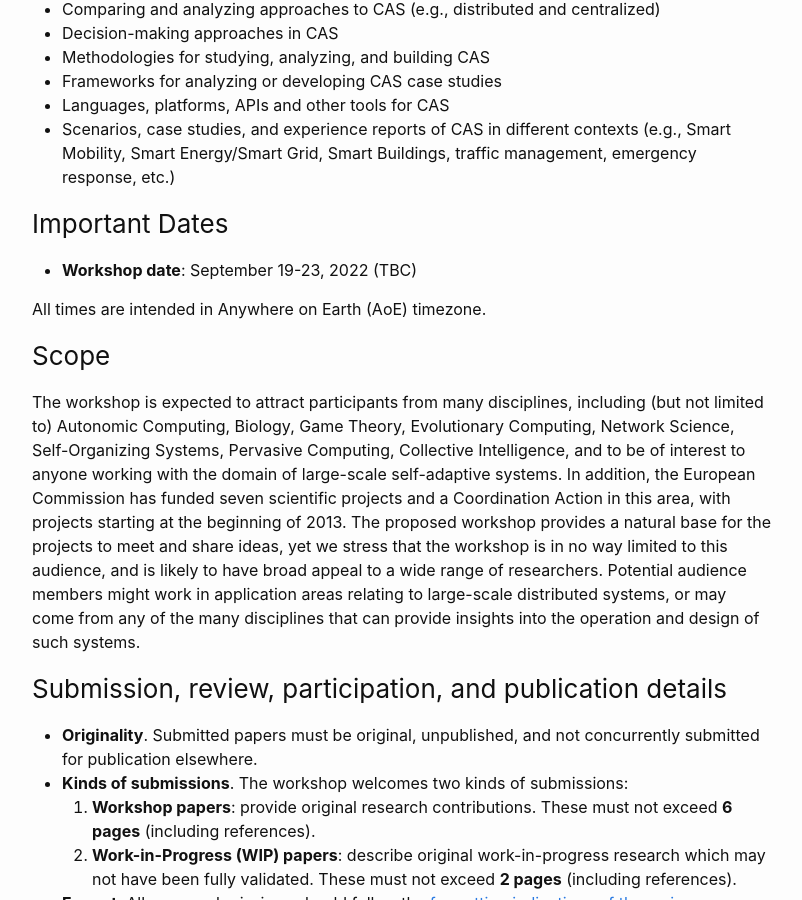
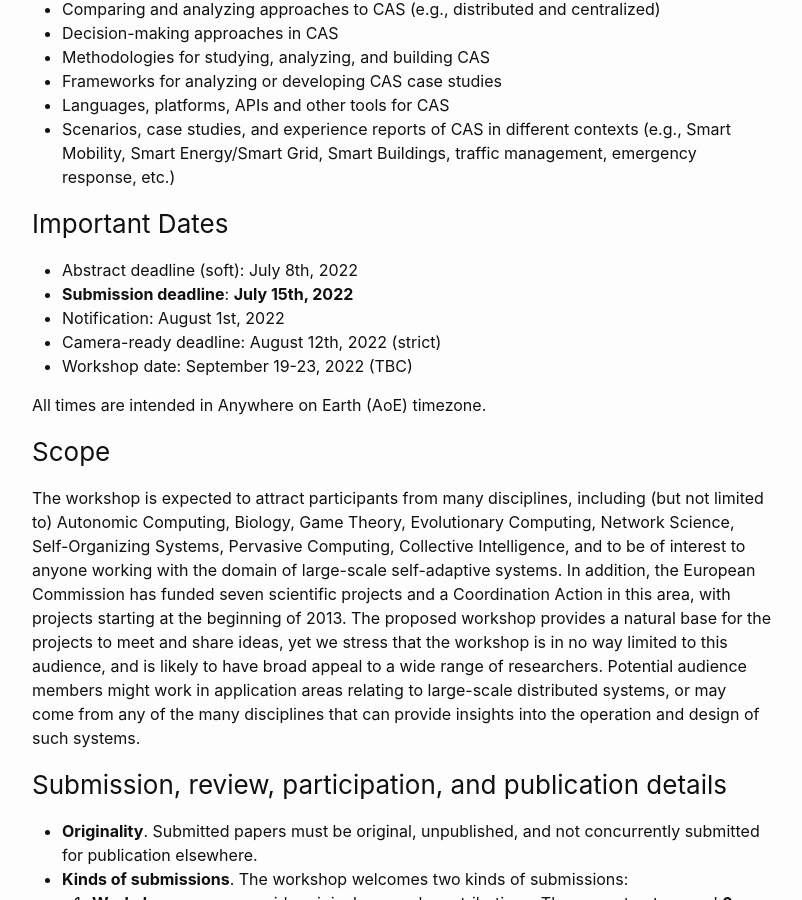
Before and after one commit to ecas-workshop/2022, a Jekyll site: the page built from index.md, in a window 1280 px wide and 900 px high, scrolled down 1139 px. Shown: the whole window, without its empty margins (238-1040 px from the left). Built offline with Jekyll 4.4.1, drawn with Linux system fonts in a browser that asks for light colours.

Commit message:
Rename file + workshop dates

```diff
--- a/index.markdown
+++ b/index.md
@@ -34,14 +34,11 @@ Suggested Topics (but not limited to):
 
 ### Important Dates
 
-<!--
-- **Abstract deadline (soft)**: February 25, 2022
-- **Submission deadline**: ~~March 4, 2022~~ **March 11, 2022** (EXTENDED DEADLINE)
-- Notification: April 7, 2022
-- Camera-ready submission: April 21, 2022 (strict)
--->
-
-- **Workshop date**: September 19-23, 2022 (TBC)
+- Abstract deadline (soft): July 8th, 2022
+- **Submission deadline**: <!-- ~~March 15, 2022~~--> **July 15th, 2022** <!-- (EXTENDED DEADLINE) -->
+- Notification: August 1st, 2022
+- Camera-ready deadline: August 12th, 2022 (strict)
+- Workshop date: September 19-23, 2022 (TBC)
 
 All times are intended in Anywhere on Earth (AoE) timezone.
 
```
Also changed, not shown: committees.md (renamed from committees.markdown), editions.md (renamed from editions.markdown).
